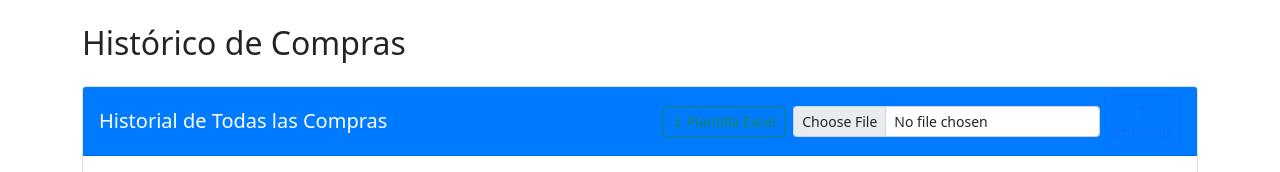
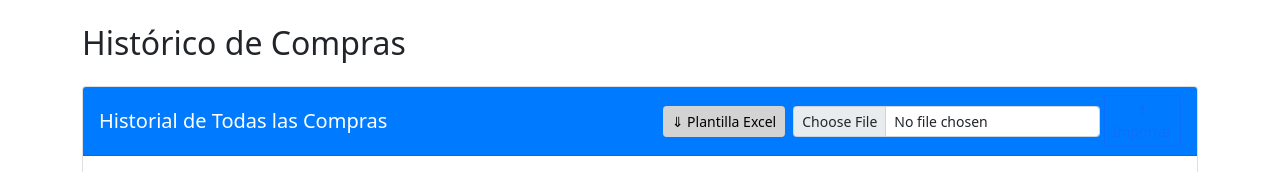
Before and after one commit to ecanar/AppMontebello, a Flask app: page /historico in a window 1280 px wide. Shown: the part 80-252 px from the top of the page. Run offline with Flask 3, Linux system fonts and the light colour scheme; a user stored in the database is signed in; some libraries are stand-ins or nearby versions.

Commit message:
Cambiar color botón Plantilla Excel a gris claro

```diff
--- a/templates/historico.html
+++ b/templates/historico.html
@@ -15,7 +15,7 @@
             <div class="card-header d-flex justify-content-between align-items-center">
                 <h5 class="mb-0">Historial de Todas las Compras</h5>
                 <div class="d-flex gap-2 align-items-center">
-                    <a href="{{ url_for('historico_plantilla') }}" class="btn btn-sm btn-outline-success">&#8659; Plantilla Excel</a>
+                    <a href="{{ url_for('historico_plantilla') }}" class="btn btn-sm" style="background-color: #d3d3d3; color: #000000; border-color: #d3d3d3;">&#8659; Plantilla Excel</a>
                     <form method="POST" action="{{ url_for('historico_importar') }}" enctype="multipart/form-data" class="d-flex gap-1 align-items-center">
                         <input type="file" name="archivo" accept=".xlsx" class="form-control form-control-sm" required>
                         <button type="submit" class="btn btn-sm btn-outline-primary">&#8657; Importar</button>
```
